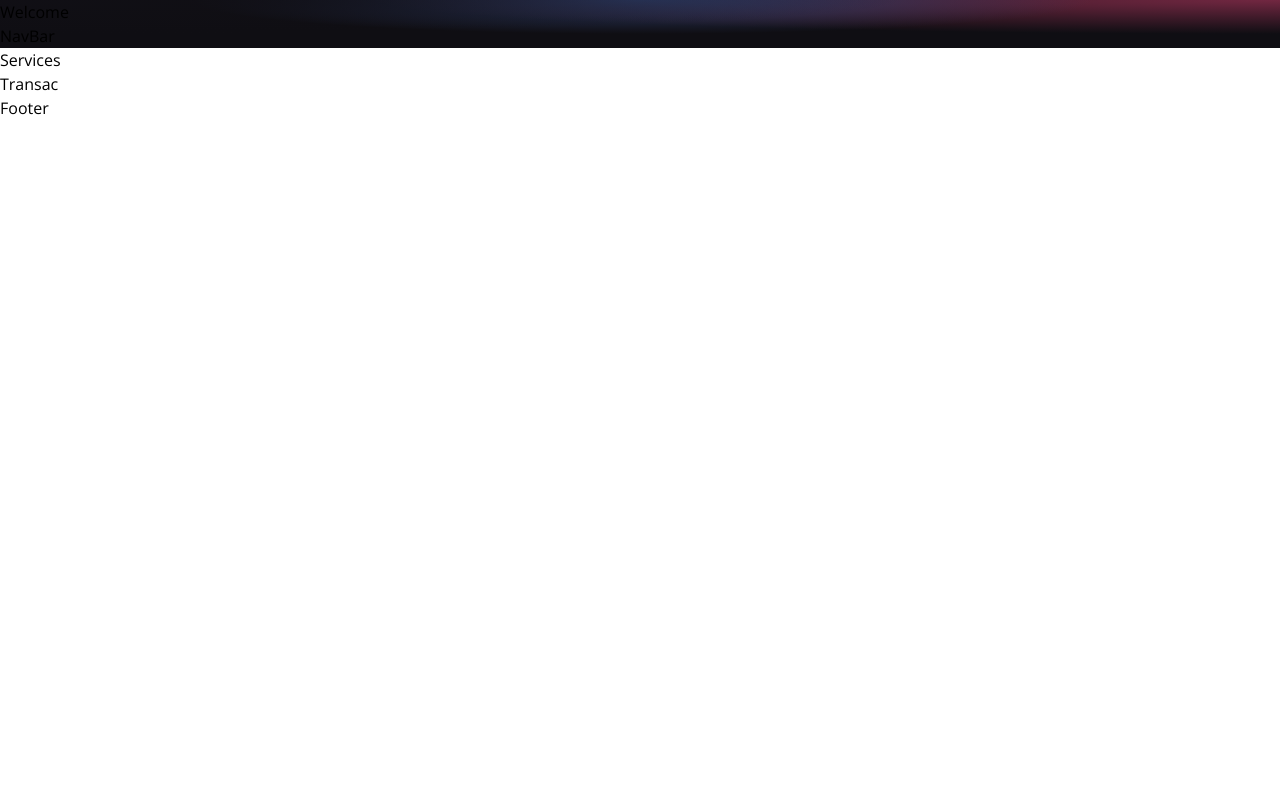
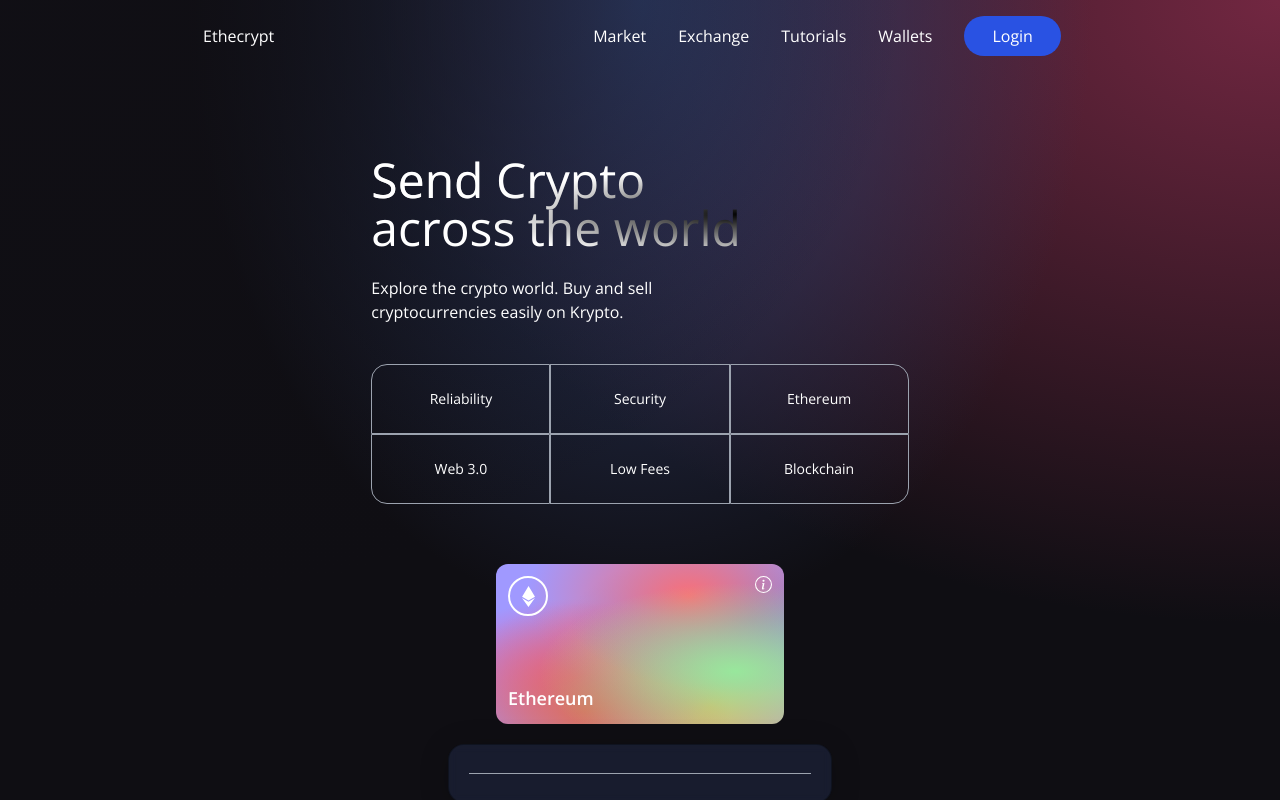
Before and after one commit to zephyrus21/ethecrypt, a React (Vite) app in the folder client/: page / in a window 1280 px wide. Shown: the top 800 px of the page. Built offline with nearby package versions, Linux system fonts and the light colour scheme.

Commit message:
navbar and welcome components

```diff
--- a/client/package.json
+++ b/client/package.json
@@ -7,8 +7,10 @@
     "preview": "vite preview"
   },
   "dependencies": {
+    "ethers": "^5.5.2",
     "react": "^17.0.2",
-    "react-dom": "^17.0.2"
+    "react-dom": "^17.0.2",
+    "react-icons": "^4.3.1"
   },
   "devDependencies": {
     "@types/react": "^17.0.33",
--- a/client/src/App.tsx
+++ b/client/src/App.tsx
@@ -4,8 +4,8 @@
   return (
     <div className='min-h-screen'>
       <div className='gradient-bg-welcome'>
+        <Navbar />
         <Welcome />
-        <Navbar />
       </div>
       <Services />
       <Transactions />
--- a/client/src/components/Navbar.tsx
+++ b/client/src/components/Navbar.tsx
@@ -1,7 +1,69 @@
+import { useState } from "react";
+import { AiOutlineClose } from "react-icons/ai";
+import { HiMenuAlt2 } from "react-icons/hi";
+
 interface NavbarProps {}
+interface NavbarItemsProps {
+  title: string;
+  classprops?: string;
+}
+
+const NavBarItem = ({ title, classprops }: NavbarItemsProps) => (
+  <li className={`mx-4 cursor-pointer ${classprops}`}>{title}</li>
+);
 
 const Navbar: React.FC<NavbarProps> = ({}) => {
-  return <h1>NavBar</h1>;
+  const [toggleMenu, setToggleMenu] = useState(false);
+
+  return (
+    <nav className='w-full flex md:justify-center justify-between items-center p-4'>
+      <div className='md:flex-[0.5] flex-initial justify-center items-center'>
+        <h1 className='text-white'>Ethecrypt</h1>
+      </div>
+      <ul className='text-white md:flex hidden list-none flex-row justify-between items-center flex-initial'>
+        {["Market", "Exchange", "Tutorials", "Wallets"].map((item, index) => (
+          <NavBarItem key={item + index} title={item} />
+        ))}
+        <li className='bg-[#2952e3] py-2 px-7 mx-4 rounded-full cursor-pointer hover:bg-[#2546bd]'>
+          Login
+        </li>
+      </ul>
+      <div className='flex relative'>
+        {!toggleMenu && (
+          <HiMenuAlt2
+            fontSize={28}
+            className='text-white md:hidden cursor-pointer'
+            onClick={() => setToggleMenu(true)}
+          />
+        )}
+        {toggleMenu && (
+          <AiOutlineClose
+            fontSize={28}
+            className='text-white md:hidden cursor-pointer'
+            onClick={() => setToggleMenu(false)}
+          />
+        )}
+        {toggleMenu && (
+          <ul
+            className='z-10 fixed -top-0 -right-2 p-3 w-[70vw] h-screen shadow-2xl md:hidden list-none
+            flex flex-col justify-start items-end rounded-md blue-glassmorphism text-white animate-slide-in'>
+            <li className='text-xl w-full my-2'>
+              <AiOutlineClose onClick={() => setToggleMenu(false)} />
+            </li>
+            {["Market", "Exchange", "Tutorials", "Wallets"].map(
+              (item, index) => (
+                <NavBarItem
+                  key={item + index}
+                  title={item}
+                  classprops='my-2 text-lg'
+                />
+              )
+            )}
+          </ul>
+        )}
+      </div>
+    </nav>
+  );
 };
 
 export default Navbar;
--- a/client/src/components/Welcome.tsx
+++ b/client/src/components/Welcome.tsx
@@ -1,7 +1,137 @@
+import { Loader } from "../components";
+import { SiEthereum } from "react-icons/si";
+import { BsInfoCircle } from "react-icons/bs";
+
+const companyCommonStyles =
+  "min-h-[70px] sm:px-0 px-2 sm:min-w-[120px] flex justify-center items-center border-[0.5px] border-gray-400 text-sm font-light text-white";
+
 interface WelcomeProps {}
+interface InputProps {
+  placeholder: string;
+  value?: string;
+  name: string;
+  type: string;
+  handleChange: (e: React.ChangeEvent<HTMLInputElement>, name: string) => void;
+}
+
+const Input = ({
+  placeholder,
+  name,
+  type,
+  value,
+  handleChange,
+}: InputProps) => (
+  <input
+    placeholder={placeholder}
+    type={type}
+    step='0.0001'
+    value={value}
+    onChange={(e) => handleChange(e, name)}
+    className='my-2 w-full rounded-sm p-2 outline-none bg-transparent text-white border-none text-sm white-glassmorphism'
+  />
+);
 
 const Welcome: React.FC<WelcomeProps> = ({}) => {
-  return <h1>Welcome</h1>;
+  return (
+    <div className='flex w-full justify-center items-center'>
+      <div className='flex mf:flex-row flex-col items-start justify-between md:p-20 py-12 px-4'>
+        <div className='flex flex-1 justify-start items-start flex-col mf:mr-10'>
+          <h1 className='text-3xl sm:text-5xl text-white text-gradient py-1'>
+            Send Crypto <br /> across the world
+          </h1>
+          <p className='text-left mt-5 text-white font-light md:w-9/12 w-11/12 text-base'>
+            Explore the crypto world. Buy and sell cryptocurrencies easily on
+            Krypto.
+          </p>
+          {/* {!currentAccount && (
+            <button
+              type='button'
+              onClick={connectWallet}
+              className='flex flex-row justify-center items-center my-5 bg-[#2952e3] p-3 rounded-full cursor-pointer hover:bg-[#2546bd]'>
+              <AiFillPlayCircle className='text-white mr-2' />
+              <p className='text-white text-base font-semibold'>
+                Connect Wallet
+              </p>
+            </button>
+          )} */}
+          <div className='grid sm:grid-cols-3 grid-cols-2 w-full mt-10'>
+            <div className={`rounded-tl-2xl ${companyCommonStyles}`}>
+              Reliability
+            </div>
+            <div className={companyCommonStyles}>Security</div>
+            <div className={`sm:rounded-tr-2xl ${companyCommonStyles}`}>
+              Ethereum
+            </div>
+            <div className={`sm:rounded-bl-2xl ${companyCommonStyles}`}>
+              Web 3.0
+            </div>
+            <div className={companyCommonStyles}>Low Fees</div>
+            <div className={`rounded-br-2xl ${companyCommonStyles}`}>
+              Blockchain
+            </div>
+          </div>
+        </div>
+
+        <div className='flex flex-col flex-1 items-center justify-start w-full mf:mt-0 mt-10'>
+          <div className='p-3 flex justify-end items-start flex-col rounded-xl h-40 sm:w-72 w-full my-5 eth-card .white-glassmorphism '>
+            <div className='flex justify-between flex-col w-full h-full'>
+              <div className='flex justify-between items-start'>
+                <div className='w-10 h-10 rounded-full border-2 border-white flex justify-center items-center'>
+                  <SiEthereum fontSize={21} color='#fff' />
+                </div>
+                <BsInfoCircle fontSize={17} color='#fff' />
+              </div>
+              <div>
+                {/* <p className='text-white font-light text-sm'>
+                  {shortenAddress(currentAccount)}
+                </p> */}
+                <p className='text-white font-semibold text-lg mt-1'>
+                  Ethereum
+                </p>
+              </div>
+            </div>
+          </div>
+          <div className='p-5 sm:w-96 w-full flex flex-col justify-start items-center blue-glassmorphism'>
+            {/* <Input
+              placeholder='Address To'
+              name='addressTo'
+              type='text'
+              handleChange={handleChange}
+            />
+            <Input
+              placeholder='Amount (ETH)'
+              name='amount'
+              type='number'
+              handleChange={handleChange}
+            />
+            <Input
+              placeholder='Keyword (Gif)'
+              name='keyword'
+              type='text'
+              handleChange={handleChange}
+            />
+            <Input
+              placeholder='Enter Message'
+              name='message'
+              type='text'
+              handleChange={handleChange}
+            /> */}
+            <div className='h-[1px] w-full bg-gray-400 my-2' />
+            {/* {isLoading ? (
+              <Loader />
+            ) : (
+              <button
+                type='button'
+                onClick={handleSubmit}
+                className='text-white w-full mt-2 border-[1px] p-2 border-[#3d4f7c] hover:bg-[#3d4f7c] rounded-full cursor-pointer'>
+                Send now
+              </button>
+            )} */}
+          </div>
+        </div>
+      </div>
+    </div>
+  );
 };
 
 export default Welcome;
```
Also changed, not shown: 1 other file (tests, documents, lock files or other folders).
